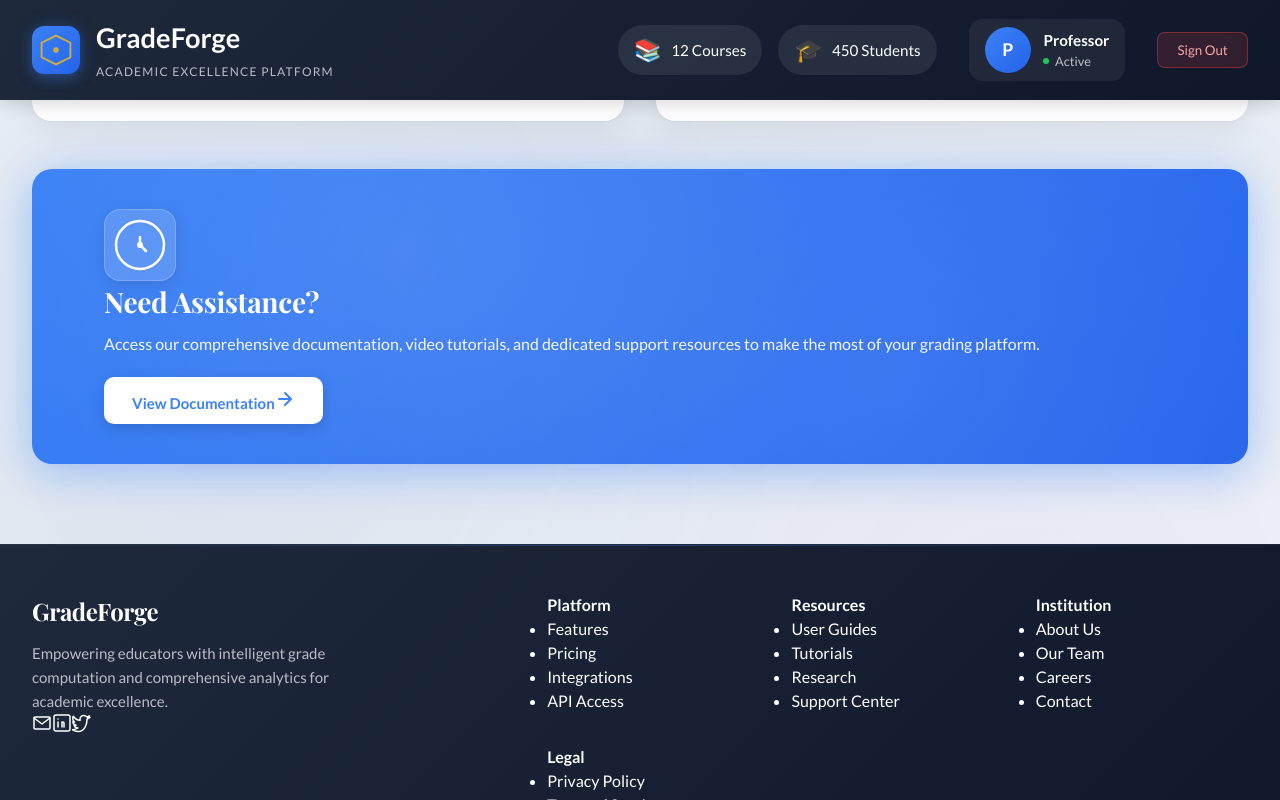
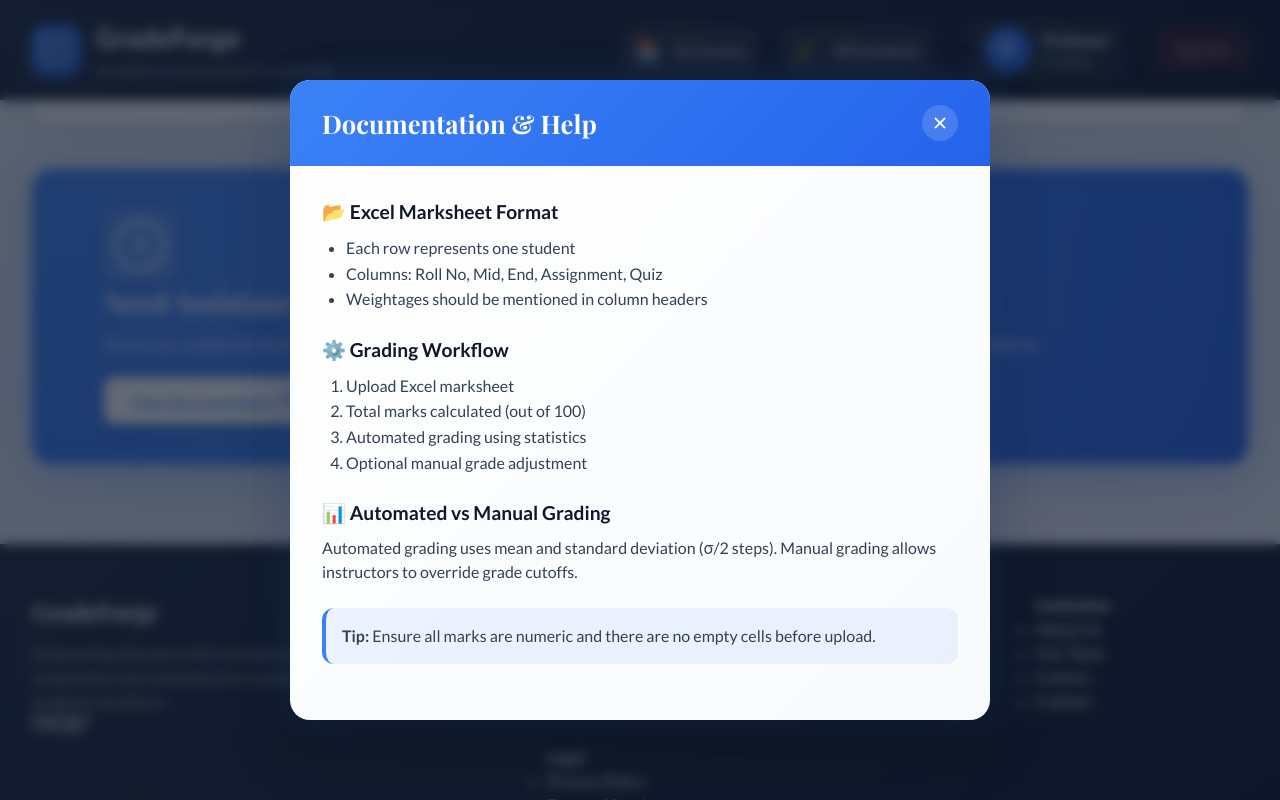
Before and after one commit to tanmaisai1208/automated-grading-system, a React (Vite) app in the folder frontend/: page /dashboard in a window 1280 px wide. Both pictures are taken after a click on the button "View Documentation". Shown: the part 827-1627 px from the top of the page. Built offline with nearby package versions, Linux system fonts and the light colour scheme.

Commit message:
Updated Dashboard

```diff
--- /dev/null
+++ b/frontend/src/components/HelpModal.css
@@ -0,0 +1,101 @@
+.help-modal-overlay {
+  position: fixed;
+  inset: 0;
+  background: rgba(15, 23, 42, 0.65);
+  backdrop-filter: blur(6px);
+  display: flex;
+  align-items: center;
+  justify-content: center;
+  z-index: 2000;
+  animation: fadeIn 0.3s ease;
+}
+
+.help-modal {
+  background: linear-gradient(135deg, #ffffff, #f8fafc);
+  width: 90%;
+  max-width: 700px;
+  border-radius: 20px;
+  box-shadow:
+    0 25px 60px rgba(0, 0, 0, 0.25),
+    0 0 40px rgba(59, 130, 246, 0.15);
+  animation: slideUp 0.4s ease;
+  overflow: hidden;
+}
+
+.help-modal-header {
+  display: flex;
+  justify-content: space-between;
+  align-items: center;
+  padding: 1.5rem 2rem;
+  background: linear-gradient(135deg, #3b82f6, #2563eb);
+  color: white;
+}
+
+.help-modal-header h2 {
+  margin: 0;
+  font-family: 'Playfair Display', serif;
+  font-size: 1.6rem;
+}
+
+.close-btn {
+  background: rgba(255, 255, 255, 0.15);
+  border: none;
+  color: white;
+  font-size: 1.2rem;
+  width: 36px;
+  height: 36px;
+  border-radius: 50%;
+  cursor: pointer;
+  transition: all 0.2s ease;
+}
+
+.close-btn:hover {
+  background: rgba(255, 255, 255, 0.3);
+  transform: rotate(90deg);
+}
+
+.help-modal-content {
+  padding: 2rem;
+  color: #334155;
+}
+
+.help-modal-content section {
+  margin-bottom: 1.5rem;
+}
+
+.help-modal-content h3 {
+  font-size: 1.2rem;
+  color: #0f172a;
+  margin-bottom: 0.5rem;
+}
+
+.help-modal-content ul,
+.help-modal-content ol {
+  padding-left: 1.5rem;
+  line-height: 1.6;
+}
+
+.help-note {
+  margin-top: 1.5rem;
+  padding: 1rem;
+  border-radius: 12px;
+  background: rgba(59, 130, 246, 0.08);
+  border-left: 4px solid #3b82f6;
+}
+
+/* Animations */
+@keyframes fadeIn {
+  from { opacity: 0; }
+  to { opacity: 1; }
+}
+
+@keyframes slideUp {
+  from {
+    opacity: 0;
+    transform: translateY(30px) scale(0.97);
+  }
+  to {
+    opacity: 1;
+    transform: translateY(0) scale(1);
+  }
+}
--- /dev/null
+++ b/frontend/src/components/HelpModal.jsx
@@ -0,0 +1,51 @@
+import React from "react";
+import "./HelpModal.css";
+
+const HelpModal = ({ onClose }) => {
+  return (
+    <div className="help-modal-overlay" onClick={onClose}>
+      <div className="help-modal" onClick={(e) => e.stopPropagation()}>
+        <div className="help-modal-header">
+          <h2>Documentation & Help</h2>
+          <button className="close-btn" onClick={onClose}>✕</button>
+        </div>
+
+        <div className="help-modal-content">
+          <section>
+            <h3>📂 Excel Marksheet Format</h3>
+            <ul>
+              <li>Each row represents one student</li>
+              <li>Columns: Roll No, Mid, End, Assignment, Quiz</li>
+              <li>Weightages should be mentioned in column headers</li>
+            </ul>
+          </section>
+
+          <section>
+            <h3>⚙️ Grading Workflow</h3>
+            <ol>
+              <li>Upload Excel marksheet</li>
+              <li>Total marks calculated (out of 100)</li>
+              <li>Automated grading using statistics</li>
+              <li>Optional manual grade adjustment</li>
+            </ol>
+          </section>
+
+          <section>
+            <h3>📊 Automated vs Manual Grading</h3>
+            <p>
+              Automated grading uses mean and standard deviation (σ/2 steps).
+              Manual grading allows instructors to override grade cutoffs.
+            </p>
+          </section>
+
+          <section className="help-note">
+            <strong>Tip:</strong> Ensure all marks are numeric and there are no
+            empty cells before upload.
+          </section>
+        </div>
+      </div>
+    </div>
+  );
+};
+
+export default HelpModal;
--- a/frontend/src/pages/dashboard.jsx
+++ b/frontend/src/pages/dashboard.jsx
@@ -1,5 +1,6 @@
 import React, { useState, useEffect } from 'react';
 import { useNavigate } from 'react-router-dom';
+import HelpModal from "../components/HelpModal";
 import Navbar from '../components/navbar';
 import Footer from '../components/footer';
 import './Dashboard.css';
@@ -7,6 +8,7 @@ import './Dashboard.css';
 const Dashboard = () => {
   const navigate = useNavigate();
   const [mousePosition, setMousePosition] = useState({ x: 0, y: 0 });
+  const [showHelp, setShowHelp] = useState(false);
 
   useEffect(() => {
     const handleMouseMove = (e) => {
@@ -315,7 +317,7 @@ const Dashboard = () => {
                   <p>Access our comprehensive documentation, video tutorials, and dedicated support resources to make the most of your grading platform.</p>
                 </div>
 
-                <button className="help-button">
+                <button className="help-button" onClick={() => setShowHelp(true)}>
                   <span>View Documentation</span>
                   <svg width="20" height="20" viewBox="0 0 20 20" fill="none">
                     <path d="M4 10H16M16 10L10 4M16 10L10 16" stroke="currentColor" strokeWidth="2" strokeLinecap="round" strokeLinejoin="round"/>
@@ -328,6 +330,10 @@ const Dashboard = () => {
       </main>
 
       <Footer />
+
+      {showHelp && (
+        <HelpModal onClose={() => setShowHelp(false)} />
+      )}
     </div>
   );
 };
```
